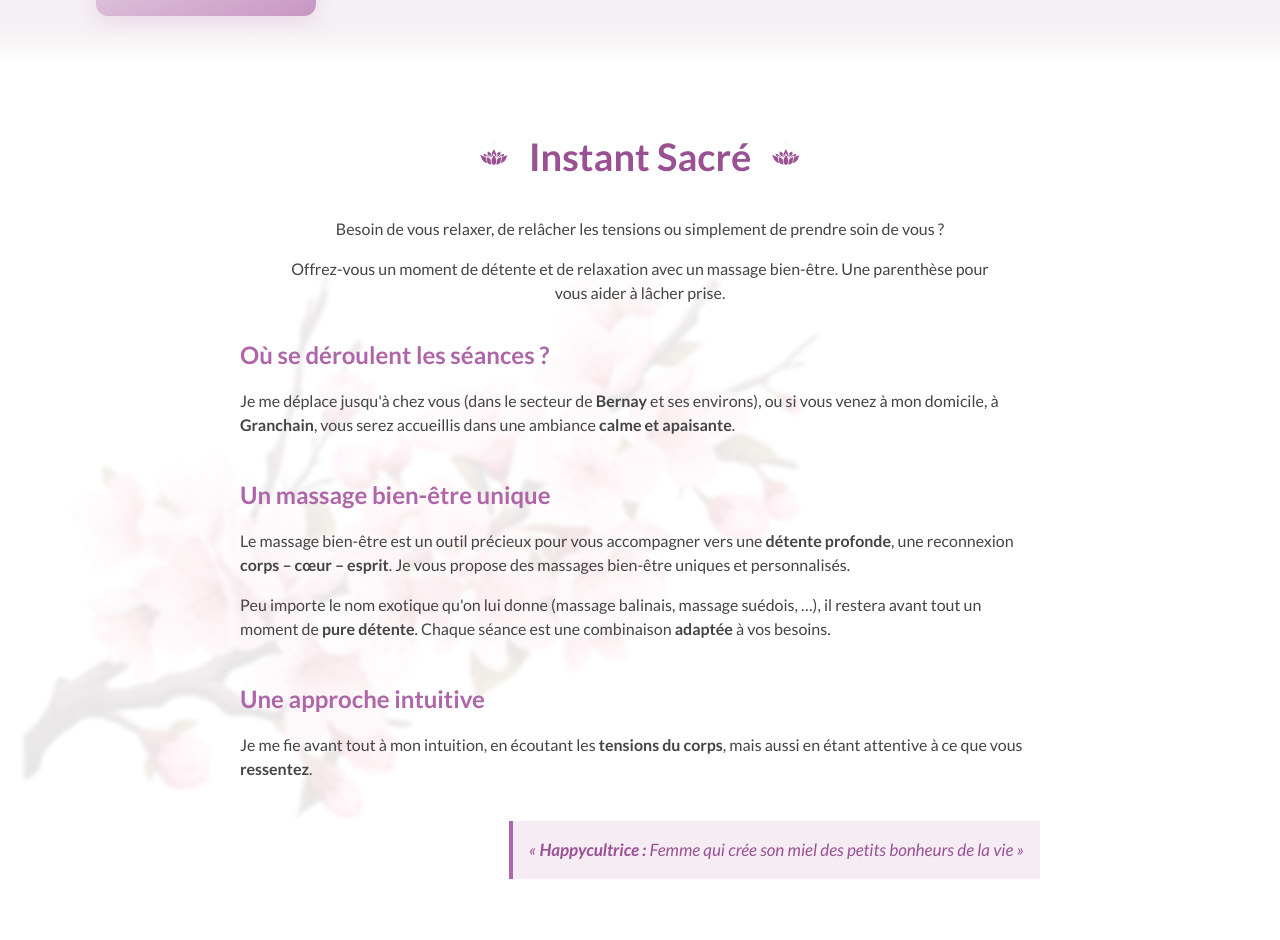
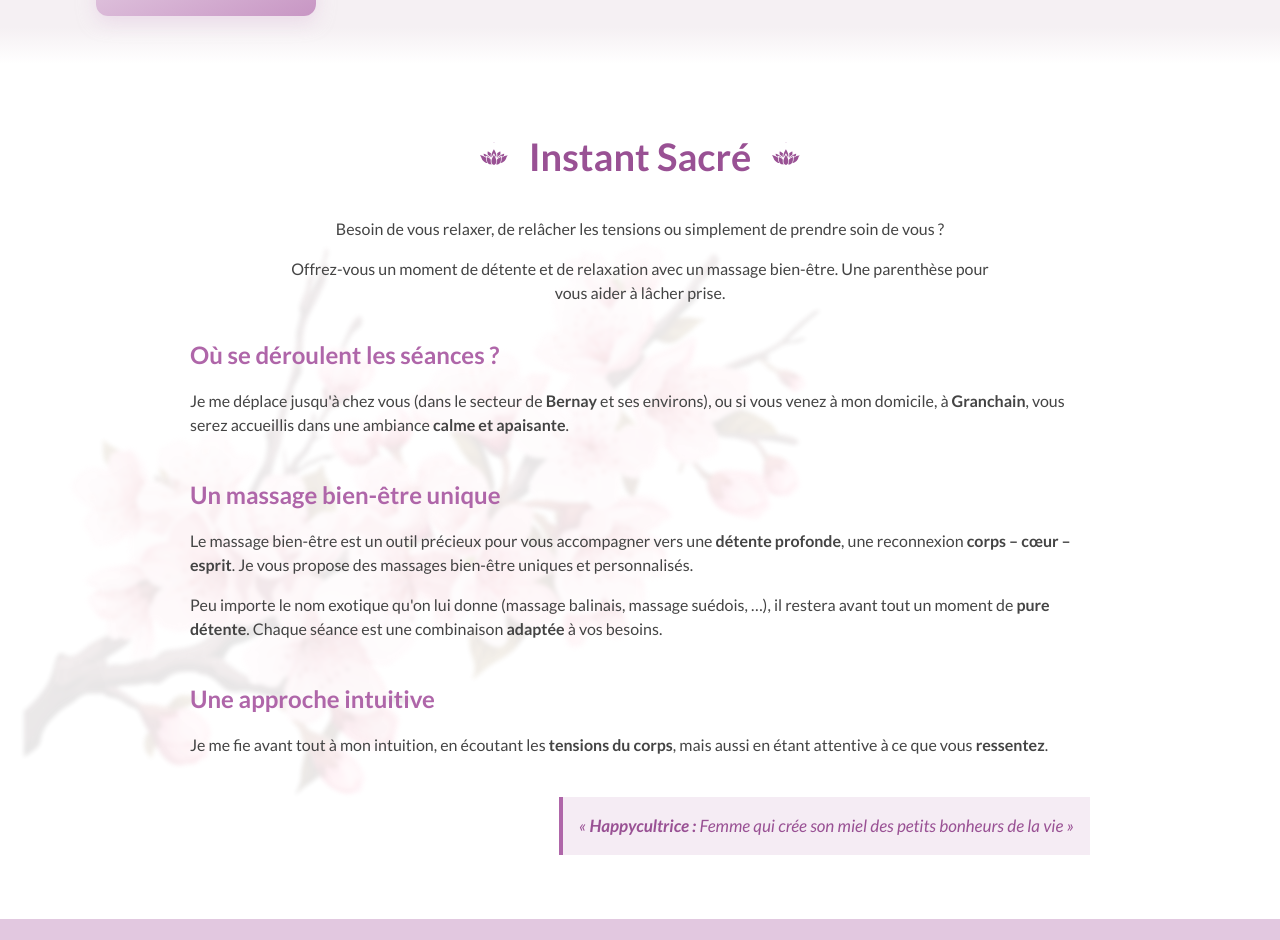
Before and after one commit to CamilleLinan/La-Kate-des-Sens, a React (Vite) app: page / in a window 1280 px wide. Shown: the part 524-1464 px from the top of the page. Built offline with nearby package versions, Linux system fonts and the light colour scheme.

Commit message:
adjust section size

```diff
--- a/src/components/Home/Presentation/_Presentation.scss
+++ b/src/components/Home/Presentation/_Presentation.scss
@@ -21,7 +21,7 @@
   .intro {
     text-align: center;
     margin: 0 auto 2em auto;
-    max-width: 800px;
+    max-width: 900px;
 
     & div {
       margin: 2em auto 0 auto;
@@ -36,7 +36,7 @@
   }
 
   .content {
-    max-width: 800px;
+    max-width: 900px;
     margin: auto;
 
     .block {
@@ -55,7 +55,7 @@
   }
 
   .quote {
-    max-width: 800px;
+    max-width: 900px;
     margin: auto;
     display: flex;
     justify-content: end;
--- a/src/components/shared/Banner/_Banner.scss
+++ b/src/components/shared/Banner/_Banner.scss
@@ -31,6 +31,7 @@
       width: 100%;
       height: 350px;
       object-fit: contain;
+      opacity: 0.75;
     }
   }
 }
```
